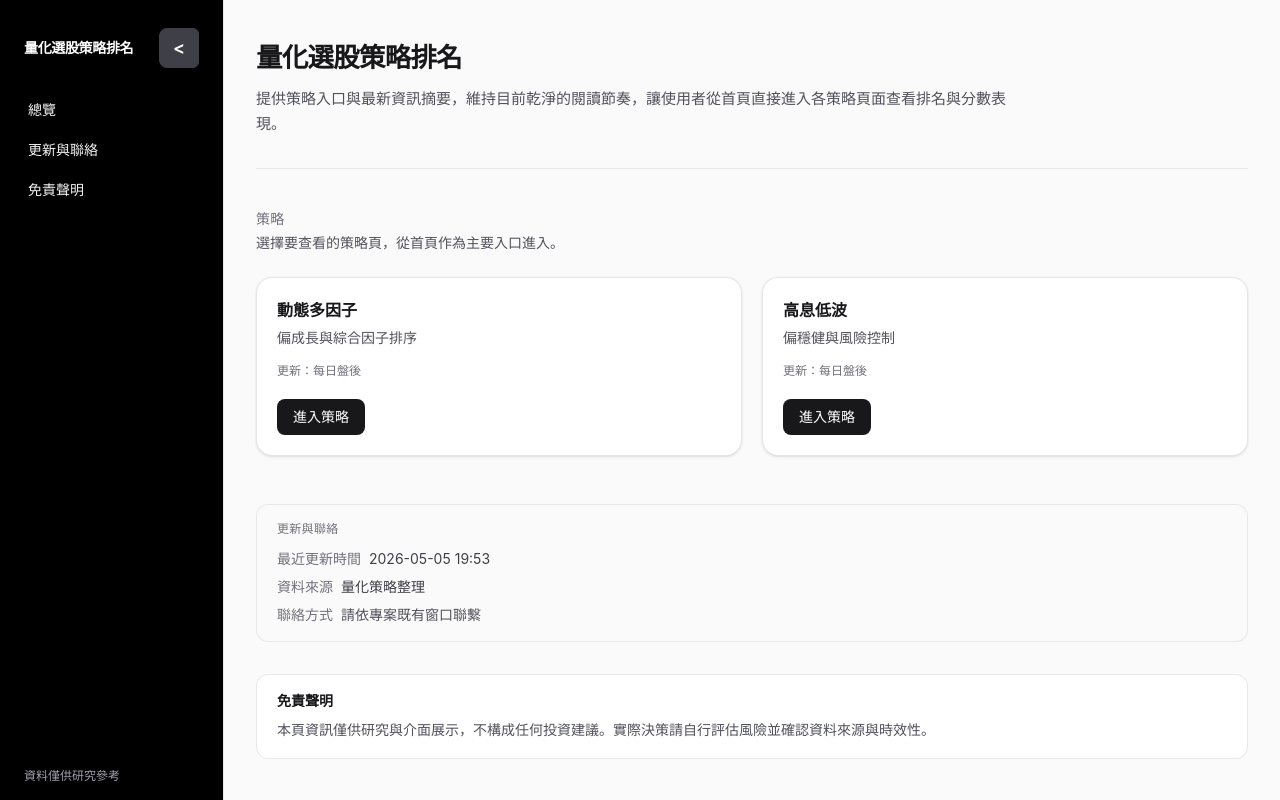
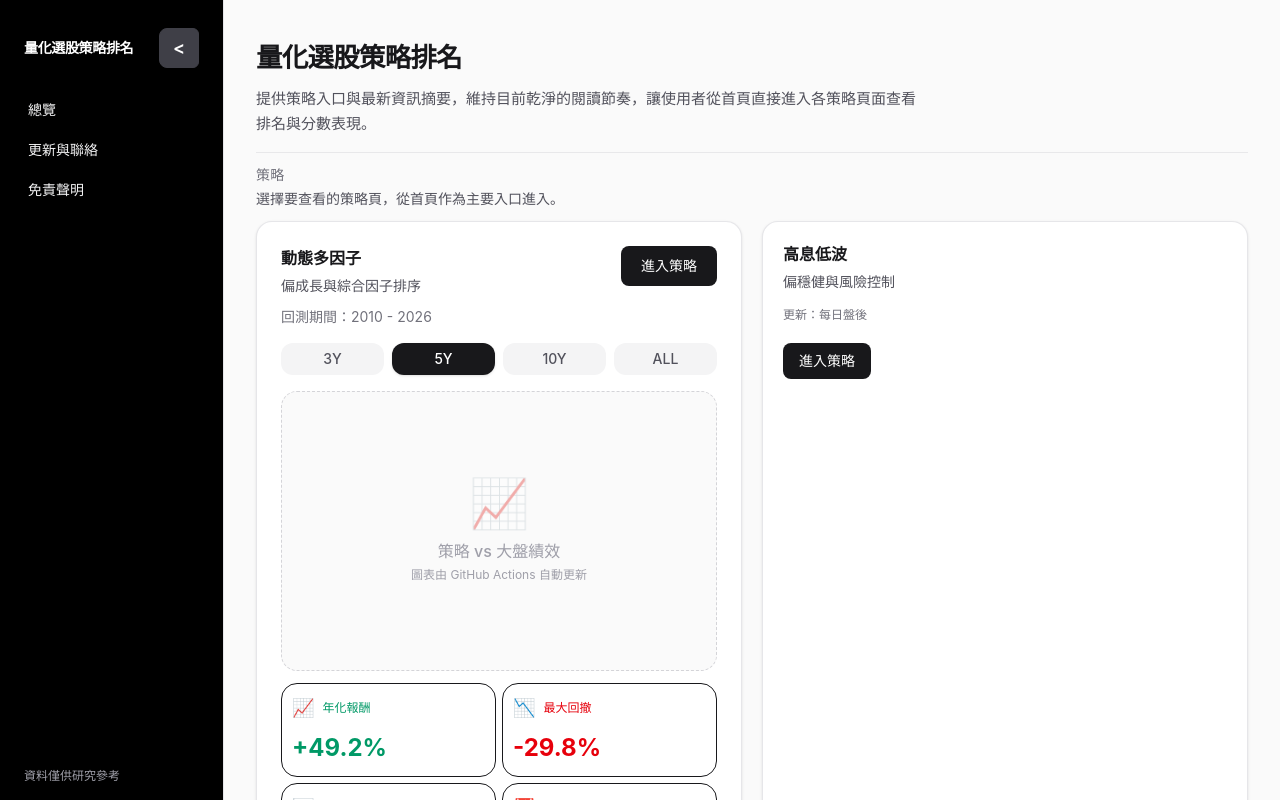
Before and after one commit to amu-0713/my-stock-rank, a React (Vite) app: page / in a window 1280 px wide. Built offline with nearby package versions, Linux system fonts and the light colour scheme.

Commit message:
Update HomePage.jsx

```diff
--- a/src/pages/HomePage.jsx
+++ b/src/pages/HomePage.jsx
@@ -22,24 +22,121 @@ export default function HomePage() {
       })
   }, [])
 
+  const overview = data?.overview || {}
+
   return (
     <AppSidebarLayout contentClassName="max-w-6xl">
       <div id="top">
-        <header className="border-b border-zinc-200/80 pb-8">
+        <header className="border-b border-zinc-200/80 pb-4">
           <h1 className="text-2xl font-semibold tracking-tight text-zinc-900 sm:text-[1.65rem]">
             量化選股策略排名
           </h1>
-          <p className="mt-3 max-w-3xl text-[15px] leading-relaxed text-zinc-600">
+          <p className="mt-3 max-w-2xl text-[15px] leading-relaxed text-zinc-600">
             提供策略入口與最新資訊摘要，維持目前乾淨的閱讀節奏，讓使用者從首頁直接進入各策略頁面查看排名與分數表現。
           </p>
         </header>
 
-        <section id="strategies" className="mt-10 scroll-mt-8">
+        <section id="strategies" className="mt-3 scroll-mt-8">
           <h2 className="text-sm font-medium uppercase tracking-wide text-zinc-500">策略</h2>
           <p className="mt-1 text-sm text-zinc-600">選擇要查看的策略頁，從首頁作為主要入口進入。</p>
 
-          <ul className="mt-6 grid gap-4 sm:grid-cols-2 sm:gap-5">
-            {STRATEGY_ENTRIES.map((s) => (
+          <ul className="mt-3 grid gap-4 sm:grid-cols-2 sm:gap-5">
+            {STRATEGY_ENTRIES.map((s) => {
+              // 只針對動態多因子做加強版卡片
+              if (s.name === '動態多因子') {
+                return (
+                  <li key={s.id}>
+                    <div className="group flex h-full flex-col rounded-2xl border border-zinc-200/90 bg-white p-6 shadow-sm transition hover:border-zinc-300 hover:shadow-md">
+
+                      <div className="flex items-start justify-between gap-3">
+                        <div className="min-w-0 flex-1">
+                          <div className="text-base font-semibold text-zinc-900">{s.name}</div>
+                          <p className="mt-1.5 text-sm leading-snug text-zinc-600">{s.tagline}</p>
+                        </div>
+                        <Link
+                          to={s.to}
+                          className="inline-flex items-center justify-center rounded-lg bg-zinc-900 px-5 py-2.5 text-sm font-medium text-white transition group-hover:bg-zinc-800 whitespace-nowrap"
+                        >
+                          進入策略
+                        </Link>
+                      </div>
+
+                      <p className="mt-3 text-sm text-zinc-500">
+                        回測期間：2010 - {data?.latest_date ? new Date(data.latest_date).getFullYear() : '2026'}
+                      </p>
+
+                      {/* 時間切換按鈕 */}
+                      <div className="flex gap-2 mt-4 mb-4">
+                        {['3Y', '5Y', '10Y', 'ALL'].map((period) => (
+                          <button
+                            key={period}
+                            className={`px-4 py-1.5 text-sm font-medium rounded-xl transition flex-1 ${
+                              period === '5Y' ? 'bg-zinc-900 text-white shadow' : 'bg-zinc-100 text-zinc-600 hover:bg-zinc-200'
+                            }`}
+                          >
+                            {period}
+                          </button>
+                        ))}
+                      </div>
+
+                      {/* 圖表預留位置 */}
+                      <div className="bg-zinc-50 border border-dashed border-zinc-300 rounded-2xl h-[280px] flex items-center justify-center mb-3">
+                        <div className="text-center">
+                          <div className="text-5xl mb-3 opacity-40">📈</div>
+                          <p className="font-medium text-zinc-400">策略 vs 大盤績效</p>
+                          <p className="text-xs text-zinc-400 mt-1">圖表由 GitHub Actions 自動更新</p>
+                        </div>
+                      </div>
+
+                      {/* KPI 小卡 */}
+                      <div className="grid grid-cols-2 gap-1.5">
+                        <div className="rounded-2xl bg-white border p-2.5">
+                          <div className="flex items-center gap-2 text-emerald-600">
+                            <span className="text-lg">📈</span>
+                            <span className="text-xs font-medium">年化報酬</span>
+                          </div>
+                          <div className="mt-2 text-[24px] font-bold text-emerald-600">
+                            +{overview.annual_return_all?.toFixed(1) || '—'}%
+                          </div>
+                        </div>
+
+                        <div className="rounded-2xl bg-white border p-2.5">
+                          <div className="flex items-center gap-2 text-red-600">
+                            <span className="text-lg">📉</span>
+                            <span className="text-xs font-medium">最大回撤</span>
+                          </div>
+                          <div className="mt-2 text-[24px] font-bold text-red-600">
+                            {overview.max_drawdown?.toFixed(1) || '—'}%
+                          </div>
+                        </div>
+
+                        <div className="rounded-2xl bg-white border p-2.5">
+                          <div className="flex items-center gap-2 text-blue-600">
+                            <span className="text-lg">📊</span>
+                            <span className="text-xs font-medium">夏普比率</span>
+                          </div>
+                          <div className="mt-2 text-[24px] font-bold text-blue-600">
+                            {overview.sharpe_ratio?.toFixed(2) || '—'}
+                          </div>
+                        </div>
+
+                        <div className="rounded-2xl bg-white border p-2.5">
+                          <div className="flex items-center gap-2 text-emerald-600">
+                            <span className="text-lg">📅</span>
+                            <span className="text-xs font-medium">今年報酬</span>
+                          </div>
+                          <div className="mt-2 text-[24px] font-bold text-emerald-600">
+                            +{overview.total_return_ytd?.toFixed(1) || '—'}%
+                          </div>
+                        </div>
+                      </div>
+                    </div>
+                  </li>
+                )
+              }
+
+              // 其他策略保持原本樣子
+              return (
                 <li key={s.id}>
                   <Link
                     to={s.to}
@@ -63,24 +160,19 @@ export default function HomePage() {
                     </div>
                   </Link>
                 </li>
-            ))}
+              )
+            })}
           </ul>
         </section>
 
-        <section
-          id="meta"
-          className="mt-12 scroll-mt-8 rounded-xl border border-zinc-200/80 bg-zinc-50/80 px-5 py-4"
-        >
+        {/* 更新與聯絡 */}
+        <section id="meta" className="mt-12 scroll-mt-8 rounded-xl border border-zinc-200/80 bg-zinc-50/80 px-5 py-4">
           <h2 className="text-xs font-medium uppercase tracking-wide text-zinc-500">更新與聯絡</h2>
           <dl className="mt-3 space-y-2 text-sm text-zinc-700">
             <div className="flex flex-wrap gap-x-2 gap-y-0.5">
               <dt className="text-zinc-500">最近更新時間</dt>
               <dd>
-                {data?.updated_at
-                  ? data.updated_at
-                  : (data?.latest_date
-                      ? `${data.latest_date} 晚上更新`
-                      : '—')}
+                {data?.updated_at ? data.updated_at : (data?.latest_date ? `${data.latest_date} 晚上更新` : '—')}
               </dd>
             </div>
             <div className="flex flex-wrap gap-x-2 gap-y-0.5">
@@ -94,6 +186,7 @@ export default function HomePage() {
           </dl>
         </section>
 
+        {/* 免責聲明 */}
         <section id="disclaimer" className="mt-8 scroll-mt-8 pb-10">
           <div className="rounded-xl border border-zinc-200/80 bg-white px-5 py-4">
             <h2 className="text-sm font-semibold text-zinc-900">免責聲明</h2>
```
Lines whose indentation alone changed are shown as unchanged.
